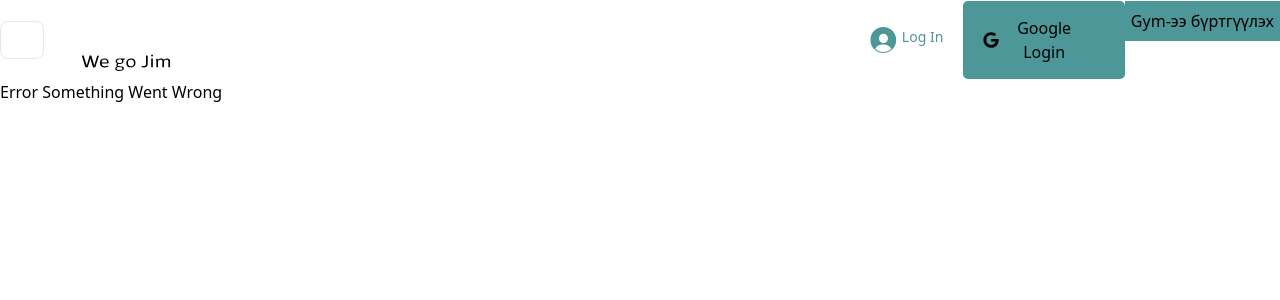
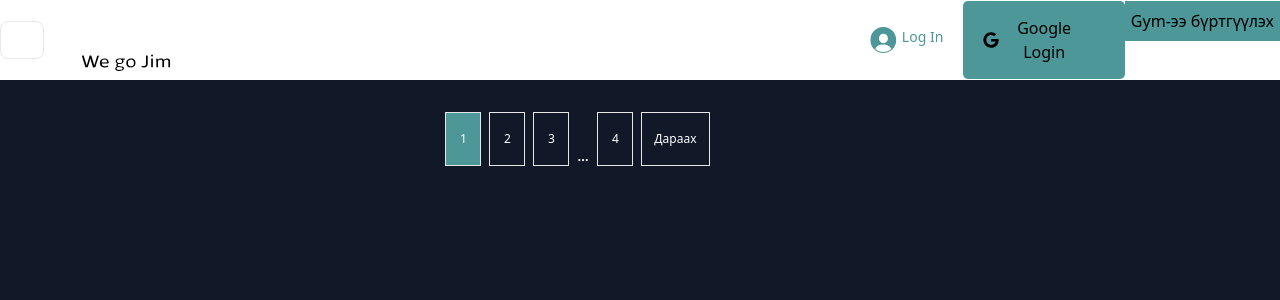
Before and after one commit to Pinecone-aqua/jimdii, a Next.js app in the folder front_end/client/: page /test/1 in a window 1280 px wide. Before the commit this address had no page. Shown: the top 300 px of the page. Built offline with nearby package versions, Linux system fonts and the light colour scheme.

Commit message:
pagination

```diff
--- a/front_end/client/components/Pagination.tsx
+++ b/front_end/client/components/Pagination.tsx
@@ -1,40 +1,176 @@
 import { useEffect, useState } from "react";
 import PageNum from "./subcomp/Pagination/PageNum";
 import Link from "next/link";
+import { useRouter } from "next/router";
+import { BsThreeDots } from "react-icons/bs";
 
 export default function Pagination() {
+  const router = useRouter();
   const [lastPageNum, setLastPageNum] = useState<number>(1);
   const [currentPage, setCurrentPage] = useState<number>(1);
-  const testPageNum = 101;
+
+  const testPageNum = 31;
 
   useEffect(() => {
     setLastPageNum(Math.ceil(testPageNum / 10));
-  }, [testPageNum]);
+    if (router.query.page) {
+      const pageNum = Number(router.query.page);
+      if (!(pageNum > 0 && pageNum <= lastPageNum)) router.push("1");
+      setCurrentPage(pageNum);
+      console.log(pageNum);
+    }
+  }, [router, lastPageNum]);
 
   return (
-    <div className="flex gap-3 h-10 m-5">
+    <div className="flex justify-center items-center m-2 text-xs">
+      <div className="flex items-end gap-2 w-1/3">
+        {lastPageNum > 1 && (
+          <>
+            <div className="flex gap-2 min-w-1/5">
               {currentPage > 1 && (
-        <Link href={"test"} onClick={() => setCurrentPage(currentPage - 1)}>
+                <Link
+                  href={`${currentPage - 1}`}
+                  onClick={() => setCurrentPage(currentPage - 1)}
+                >
                   <PageNum page={"Өмнөх"} currentPage={currentPage} />
                 </Link>
               )}
-      <Link href={"test"} onClick={() => setCurrentPage(currentPage)}>
-        <PageNum page={currentPage} currentPage={currentPage} />
+
+              {lastPageNum > 3 && currentPage > 1 && lastPageNum > 2 && (
+                <>
+                  <Link href={`1`} onClick={() => setCurrentPage(1)}>
+                    <PageNum page={1} currentPage={currentPage} />
                   </Link>
-      <Link href={"test"} onClick={() => setCurrentPage(currentPage + 1)}>
-        <PageNum page={currentPage + 1} currentPage={currentPage} />
+                </>
+              )}
+            </div>
+            {currentPage > 3 && <BsThreeDots />}
+            <div className="flex gap-2 min-w-1/5">
+              {lastPageNum > 4 && currentPage == 3 && (
+                <Link href={`2`} onClick={() => setCurrentPage(2)}>
+                  <PageNum page={2} currentPage={currentPage} />
                 </Link>
-      <Link href={"test"} onClick={() => setCurrentPage(currentPage + 2)}>
-        <PageNum page={currentPage + 2} currentPage={currentPage} />
+              )}
+              {lastPageNum > 2 && (
+                <Link
+                  href={`${
+                    currentPage < lastPageNum - 1
+                      ? currentPage > +3
+                        ? currentPage - 1
+                        : currentPage
+                      : lastPageNum - 2
+                  }`}
+                  onClick={() =>
+                    setCurrentPage(
+                      currentPage < lastPageNum - 1
+                        ? currentPage > +3
+                          ? currentPage - 1
+                          : currentPage
+                        : lastPageNum - 2
+                    )
+                  }
+                >
+                  <PageNum
+                    page={
+                      currentPage < lastPageNum - 1
+                        ? currentPage > +3
+                          ? currentPage - 1
+                          : currentPage
+                        : lastPageNum - 2
+                    }
+                    currentPage={currentPage}
+                  />
                 </Link>
-      {lastPageNum > currentPage + 2 && (
+              )}
+              <Link
+                href={`${
+                  currentPage < lastPageNum - 1
+                    ? currentPage > +3
+                      ? currentPage
+                      : currentPage + 1
+                    : lastPageNum - 1
+                }`}
+                onClick={() =>
+                  setCurrentPage(
+                    currentPage < lastPageNum - 1
+                      ? currentPage > +3
+                        ? currentPage
+                        : currentPage + 1
+                      : lastPageNum - 1
+                  )
+                }
+              >
+                <PageNum
+                  page={
+                    currentPage < lastPageNum - 1
+                      ? currentPage > +3
+                        ? currentPage
+                        : currentPage + 1
+                      : lastPageNum - 1
+                  }
+                  currentPage={currentPage}
+                />
+              </Link>
+              {lastPageNum >= 5 && currentPage === 3 ? null : (
+                <Link
+                  href={`${
+                    currentPage < lastPageNum - 1
+                      ? currentPage > +3
+                        ? currentPage + 1
+                        : currentPage + 2
+                      : lastPageNum
+                  }`}
+                  onClick={() =>
+                    setCurrentPage(
+                      currentPage < lastPageNum - 1
+                        ? currentPage > +3
+                          ? currentPage + 1
+                          : currentPage + 2
+                        : lastPageNum
+                    )
+                  }
+                >
+                  <PageNum
+                    page={
+                      currentPage < lastPageNum - 1
+                        ? currentPage > +3
+                          ? currentPage + 1
+                          : currentPage + 2
+                        : lastPageNum
+                    }
+                    currentPage={currentPage}
+                  />
+                </Link>
+              )}
+            </div>
+            {lastPageNum > currentPage + 2 && <BsThreeDots />}
+            <div className="flex gap-2 min-w-1/5">
+              {" "}
+              {lastPageNum >= 4 &&
+                currentPage != 2 &&
+                lastPageNum > currentPage + 1 &&
+                lastPageNum > 2 && (
                   <>
-          <p className="">...</p>
-          <Link href={"test"} onClick={() => setCurrentPage(lastPageNum)}>
+                    <Link
+                      href={`${lastPageNum}`}
+                      onClick={() => setCurrentPage(lastPageNum)}
+                    >
                       <PageNum page={lastPageNum} currentPage={currentPage} />
                     </Link>
                   </>
                 )}
+              {currentPage < lastPageNum && (
+                <Link
+                  href={`${currentPage + 1}`}
+                  onClick={() => setCurrentPage(currentPage + 1)}
+                >
+                  <PageNum page={"Дараах"} currentPage={currentPage} />
+                </Link>
+              )}
+            </div>
+          </>
+        )}
+      </div>
     </div>
   );
 }
--- a/front_end/client/components/subcomp/Pagination/PageNum.tsx
+++ b/front_end/client/components/subcomp/Pagination/PageNum.tsx
@@ -5,16 +5,13 @@ interface PropsType {
 
 export default function PageNum(props: PropsType) {
   const { page, currentPage } = props;
-  console.log(page);
-  console.log("current", currentPage);
 
+  const activePage = "bg-main ";
+  const inActiveage =
+    "bg-none border-[1px] p-3 flex justify-center items-center box-content min-w-[10px] h-7 hover:opacity-70";
   return (
     <div
-      className={`${
-        page === currentPage
-          ? "bg-green-200 border-2 p-3 flex justify-center items-center text-black"
-          : "bg-none border-2 p-3 flex justify-center items-center"
-      }`}
+      className={page === currentPage ? activePage + inActiveage : inActiveage}
     >
       {page}
     </div>
--- a/front_end/client/pages/test.tsx
+++ b/front_end/client/pages/test/[page].tsx
@@ -3,7 +3,7 @@ import Pagination from "@/components/Pagination";
 export default function Test() {
   return (
     <div className="min-h-screen text-white bg-gray-900">
-      <div className="container flex justify-center items-center">
+      <div className="container mx-auto p-6">
         <Pagination />
       </div>
     </div>
```
Lines whose indentation alone changed are shown as unchanged.
